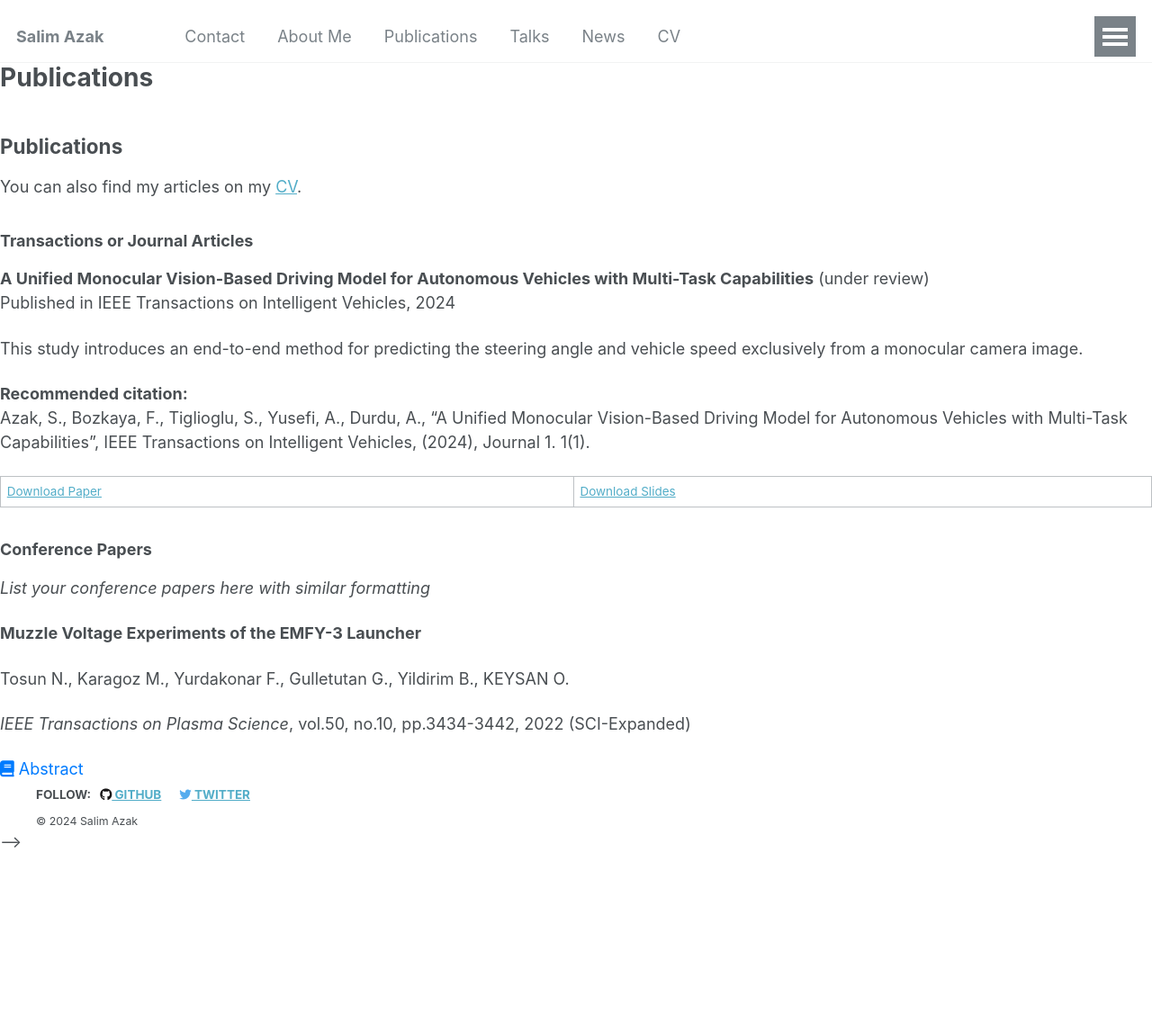
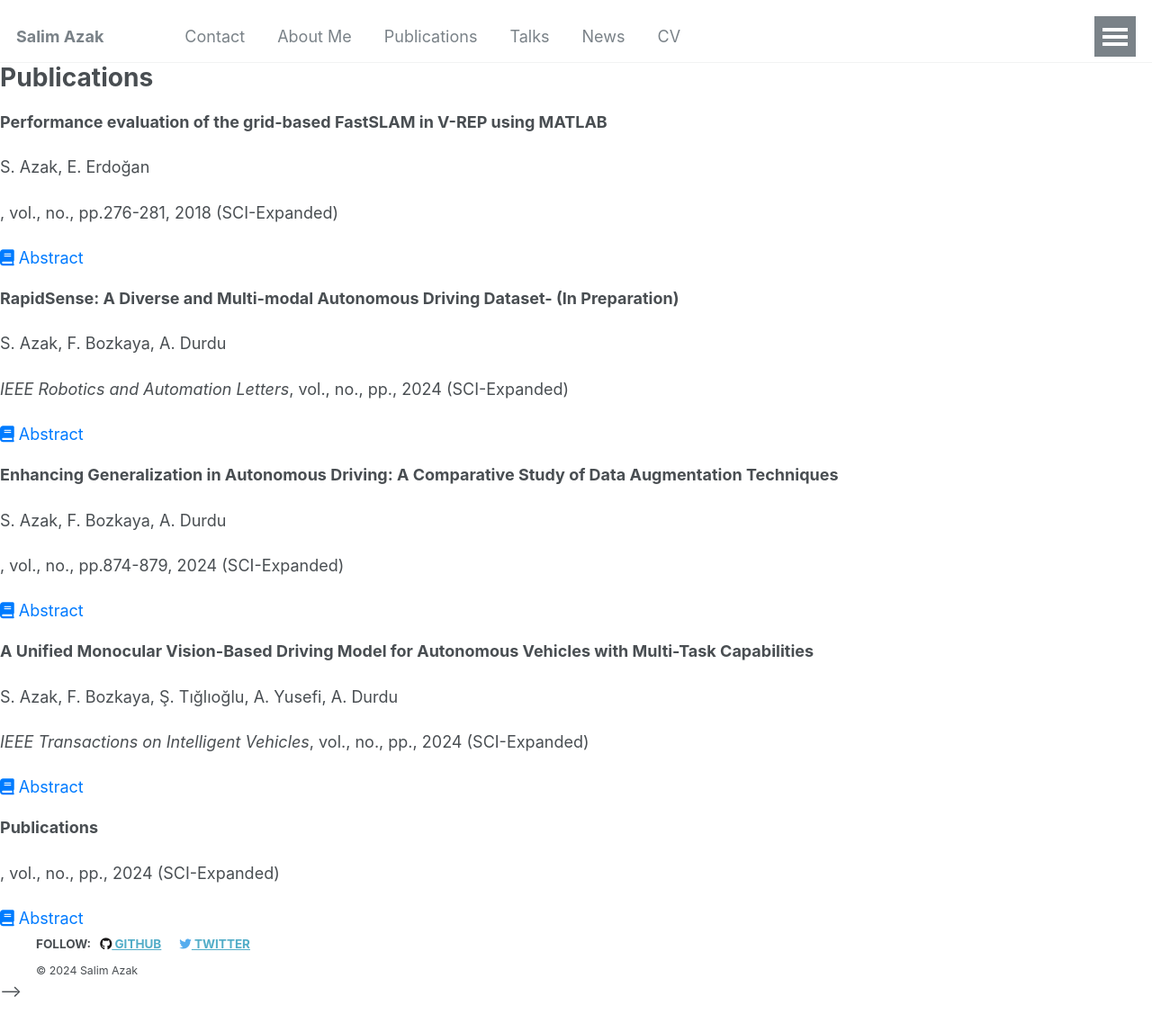
Before and after one commit to salimazak/salimazak.github.io, a Jekyll site: the page built from _publications/publications.md, in a window 1280 px wide and 1277 px high. Shown: the top 1147 px of the window at 90% size. Built offline with Jekyll 4.4.1, drawn with Linux system fonts in a browser that asks for light colours.

Commit message:
Update publications.html

```diff
--- a/_layouts/publications.html
+++ b/_layouts/publications.html
@@ -9,6 +9,15 @@
       color: #007bff;
       text-decoration: none;
     }
+    .abstract-popup {
+      display: none;
+      position: absolute;
+      background-color: #f9f9f9;
+      border: 1px solid #ccc;
+      padding: 10px;
+      width: 300px;
+      box-shadow: 0px 0px 10px rgba(0, 0, 0, 0.1);
+    }
   </style>
 </head>
 <body>
@@ -19,30 +28,21 @@
     <div class="container">
       <h1>{{ page.title }}</h1>
       <section class="publications-list">
-        {{ content }}
 
-        <!-- Yazarlar ve dergi bilgilerini göstermek için örnek -->
-        <div class="publication-item">
-          <p><strong>Muzzle Voltage Experiments of the EMFY-3 Launcher</strong></p>
-          <p>Tosun N., Karagoz M., Yurdakonar F., Gulletutan G., Yildirim B., KEYSAN O.</p>
-          <p><em>IEEE Transactions on Plasma Science</em>, vol.50, no.10, pp.3434-3442, 2022 (SCI-Expanded)</p>
-          <!-- Kitap sembolü ile bağlantı -->
-          <a class="abstract-link" onclick="showAbstract('abstract1')"><i class="fas fa-book"></i> Abstract</a>
-        </div>
+        {% for paper in site.publications %}
+          <div class="publication-item">
+            <p><strong>{{ paper.title }}</strong></p>
+            <p>{{ paper.authors }}</p>
+            <p><em>{{ paper.journal }}</em>, vol.{{ paper.volume }}, no.{{ paper.issue }}, pp.{{ paper.pages }}, {{ paper.date | date: "%Y" }} (SCI-Expanded)</p>
+            <a class="abstract-link" onclick="toggleAbstract('abstract{{ forloop.index }}')">
+              <i class="fas fa-book"></i> Abstract
+            </a>
+            <div id="abstract{{ forloop.index }}" class="abstract-popup">
+              <p><strong>Abstract:</strong> {{ paper.abstract }}</p>
+            </div>
+          </div>
+        {% endfor %}
 
-        <!-- Yorum kısmı, kullanıcıya görünmeyecek -->
-        <div style="display:none;">
-          <!-- HTML yorumları kullanarak içerik gizleme -->
-          <!--
-          Bu paragraf bir yorumdur. Sayfada görünmeyecek.
-          Makale özeti: Bu makale, EMFY-3 fırlatıcılarının elektriksel karakteristiklerini inceler.
-          -->
-        </div>
-
-        <!-- Abstract Popup İçeriği -->
-        <div id="abstract1" style="display:none;">
-          <p><strong>Abstract:</strong> This paper investigates the electrical characteristics of the EMFY-3 launcher, focusing on muzzle voltage experiments and their implications in advanced plasma physics research.</p>
-        </div>
       </section>
     </div>
   </main>
```
Also changed, not shown: other parts of _layouts/publications.html (+4 -8 lines).
